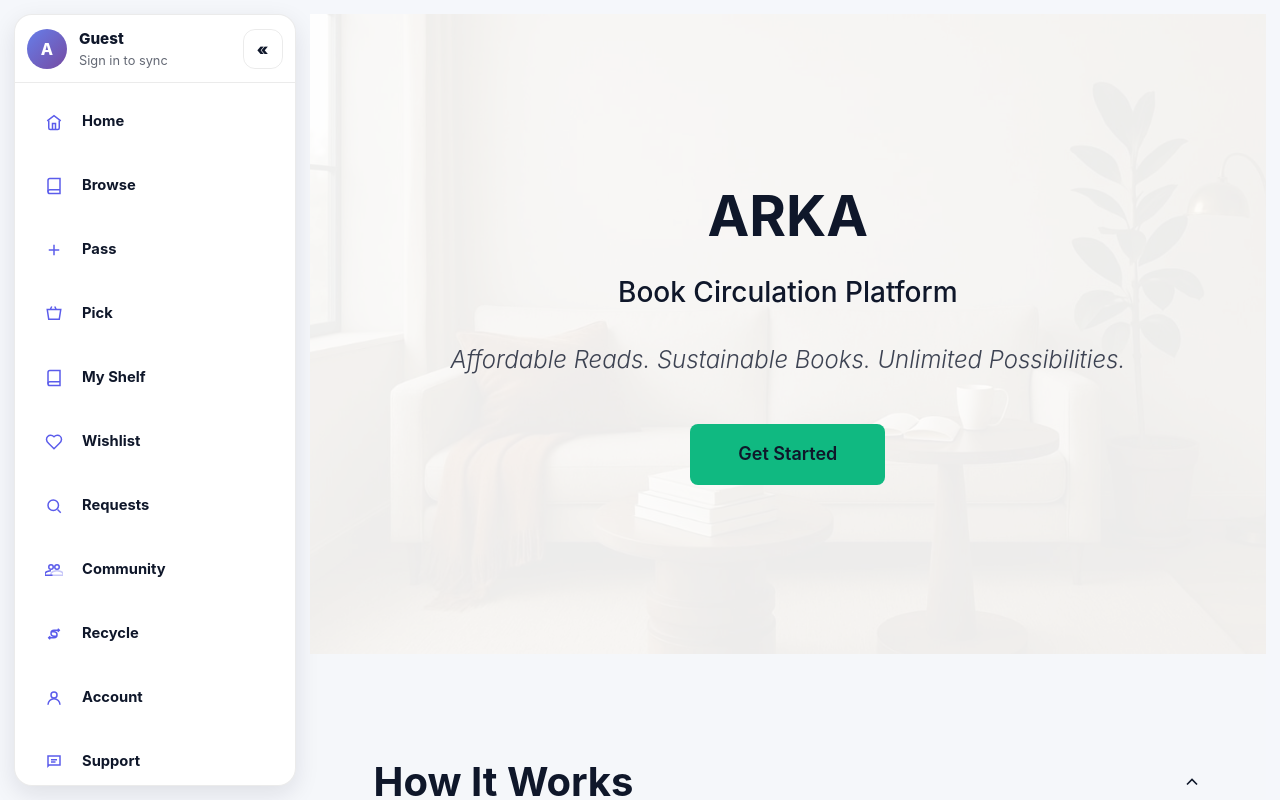
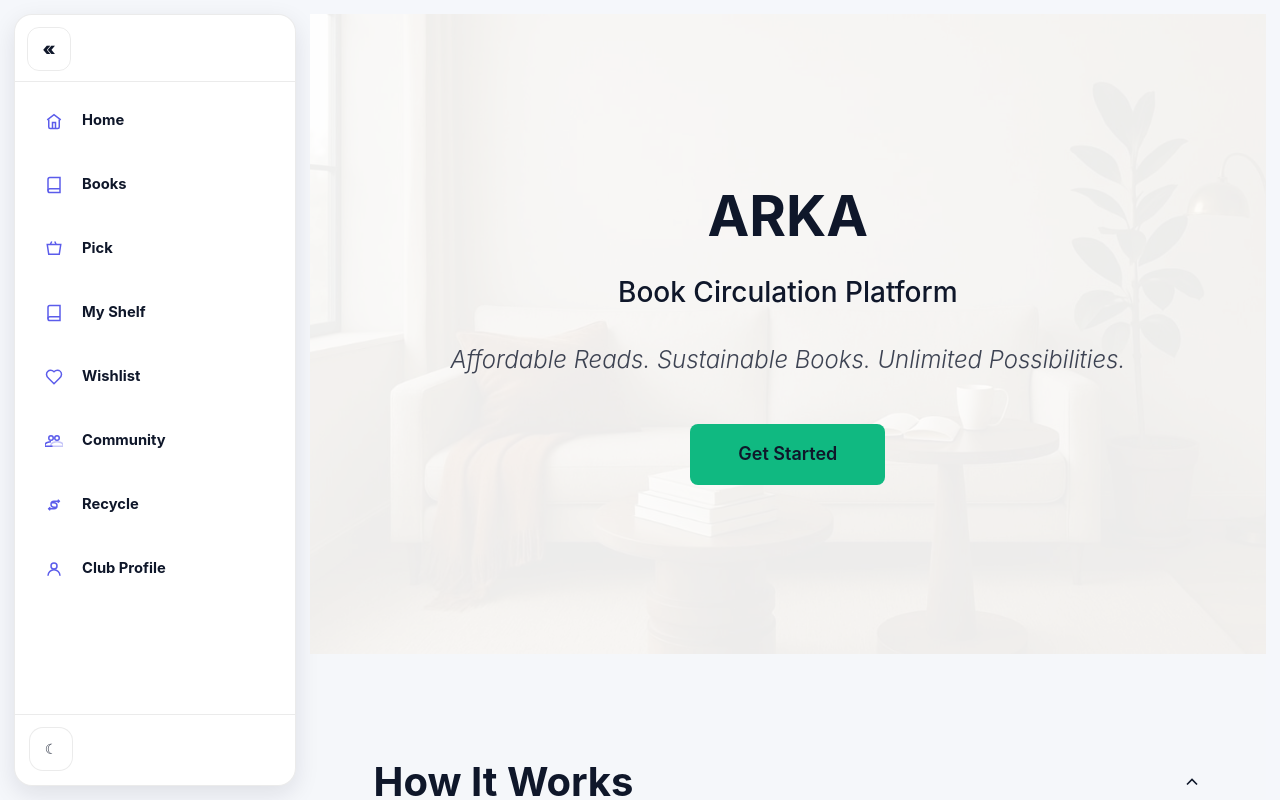
Before and after one commit to Arka-Platform/arka-f1, a Next.js app in the folder frontend/: page / in a window 1280 px wide. Shown: the top 800 px of the page. Built offline with nearby package versions, Linux system fonts and the light colour scheme; no server answers.

Commit message:
Menu updation

```diff
--- a/frontend/src/components/SideMenu/SideMenu.module.css
+++ b/frontend/src/components/SideMenu/SideMenu.module.css
@@ -33,21 +33,28 @@
 .sidebarTop {
   display: flex;
   align-items: center;
-  justify-content: space-between;
+  justify-content: flex-start;
   gap: 10px;
   padding: 12px 12px 10px;
   border-bottom: 1px solid var(--app-border);
 }
 
 .expandToggle {
-  width: 40px;
-  height: 40px;
+  width: 44px;
+  height: 44px;
   border-radius: 12px;
   border: 1px solid var(--app-border);
   background: transparent;
   cursor: pointer;
   font-weight: 900;
   color: var(--app-text);
+  display: grid;
+  place-items: center;
+}
+
+.expandToggleIcon {
+  font-size: 18px;
+  line-height: 1;
 }
 
 .profile {
@@ -226,11 +233,6 @@
   }
 }
 
-/* Collapsed mode: show symbols only; keep everything left-aligned. */
-.sidebarCollapsed .profileText {
-  display: none;
-}
-
 .sidebarCollapsed .themeTitle,
 .sidebarCollapsed .themeRow,
 .sidebarCollapsed .themeLabel {
--- a/frontend/src/components/SideMenu/SideMenu.tsx
+++ b/frontend/src/components/SideMenu/SideMenu.tsx
@@ -17,32 +17,13 @@ type MenuItem = {
   icon: React.ReactNode
 }
 
-function initials(firstName?: string, lastName?: string, email?: string | null) {
-  const a = (firstName ?? '').trim()
-  const b = (lastName ?? '').trim()
-  if (a || b) return `${a.slice(0, 1)}${b.slice(0, 1)}`.toUpperCase()
-  const e = (email ?? '').trim()
-  if (e) return e.slice(0, 1).toUpperCase()
-  return 'A'
-}
-
 export default function SideMenu() {
   const pathname = usePathname()
-  const { user, isAuthenticated } = useAuth()
+  const { user } = useAuth()
   const { getItemCount } = useCart()
   const { theme, toggleTheme } = useTheme()
   const [expanded, setExpanded] = useState(true)
   const [wishlistCount, setWishlistCount] = useState(0)
-
-  const profile = useMemo(() => {
-    const name =
-      isAuthenticated && user
-        ? `${user.firstName ?? ''} ${user.lastName ?? ''}`.trim() || (user.email ?? 'Account')
-        : 'Guest'
-    const email = isAuthenticated && user ? user.email ?? '' : 'Sign in to sync'
-    const avatar = initials(user?.firstName, user?.lastName, user?.email ?? null)
-    return { name, email, avatar }
-  }, [isAuthenticated, user])
 
   useEffect(() => {
     const loadWishlistCount = async () => {
@@ -82,23 +63,12 @@ export default function SideMenu() {
       },
       {
         id: 'browse',
-        label: 'Browse',
+        label: 'Books',
         href: '/books',
         icon: (
           <svg width="18" height="18" viewBox="0 0 24 24" fill="none" stroke="currentColor" strokeWidth="2">
             <path d="M4 19.5A2.5 2.5 0 0 1 6.5 17H20" />
             <path d="M6.5 2H20v20H6.5A2.5 2.5 0 0 1 4 19.5v-15A2.5 2.5 0 0 1 6.5 2z" />
-          </svg>
-        ),
-      },
-      {
-        id: 'pass',
-        label: 'Pass',
-        href: '/inventory?focus=add',
-        icon: (
-          <svg width="18" height="18" viewBox="0 0 24 24" fill="none" stroke="currentColor" strokeWidth="2">
-            <path d="M12 5v14" />
-            <path d="M5 12h14" />
           </svg>
         ),
       },
@@ -136,17 +106,6 @@ export default function SideMenu() {
         ),
       },
       {
-        id: 'requests',
-        label: 'Requests',
-        href: '/requests',
-        icon: (
-          <svg width="18" height="18" viewBox="0 0 24 24" fill="none" stroke="currentColor" strokeWidth="2">
-            <circle cx="11" cy="11" r="7" />
-            <path d="M21 21l-4.3-4.3" />
-          </svg>
-        ),
-      },
-      {
         id: 'community',
         label: 'Community',
         href: '/community',
@@ -173,25 +132,13 @@ export default function SideMenu() {
         ),
       },
       {
-        id: 'account',
-        label: 'Account',
+        id: 'clubProfile',
+        label: 'Club Profile',
         href: '/account',
         icon: (
           <svg width="18" height="18" viewBox="0 0 24 24" fill="none" stroke="currentColor" strokeWidth="2">
             <path d="M20 21a8 8 0 1 0-16 0" />
             <circle cx="12" cy="8" r="4" />
-          </svg>
-        ),
-      },
-      {
-        id: 'support',
-        label: 'Support',
-        href: '/contact',
-        icon: (
-          <svg width="18" height="18" viewBox="0 0 24 24" fill="none" stroke="currentColor" strokeWidth="2">
-            <path d="M4 4h16v12H5.5L4 17.5V4z" />
-            <path d="M8 9h8" />
-            <path d="M8 12h6" />
           </svg>
         ),
       },
@@ -202,16 +149,6 @@ export default function SideMenu() {
   return (
     <aside className={`${styles.sidebar} ${expanded ? styles.sidebarExpanded : styles.sidebarCollapsed}`} aria-label="Menu">
       <div className={styles.sidebarTop}>
-        <div className={styles.profile}>
-          <div className={styles.avatar} aria-hidden>
-            {profile.avatar}
-          </div>
-          <div className={styles.profileText}>
-            <div className={styles.profileName}>{profile.name}</div>
-            <div className={styles.profileEmail}>{profile.email}</div>
-          </div>
-        </div>
-
         <button
           type="button"
           className={styles.expandToggle}
@@ -219,7 +156,9 @@ export default function SideMenu() {
           aria-expanded={expanded}
           onClick={() => setExpanded((v) => !v)}
         >
-          {expanded ? '«' : '»'}
+          <span aria-hidden className={styles.expandToggleIcon}>
+            {expanded ? '«' : '»'}
+          </span>
         </button>
       </div>
 
```
Also changed, not shown: frontend/public/sw.js, 1 other file (tests, documents, lock files or other folders).
